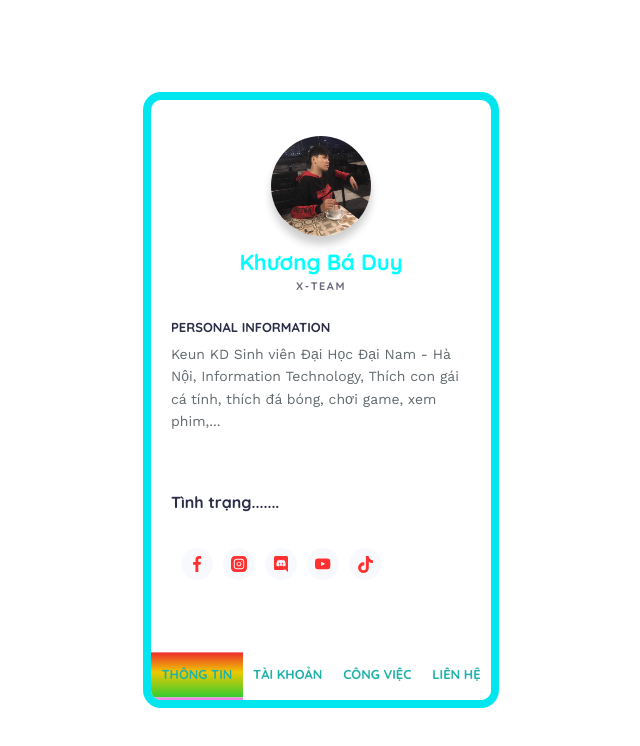
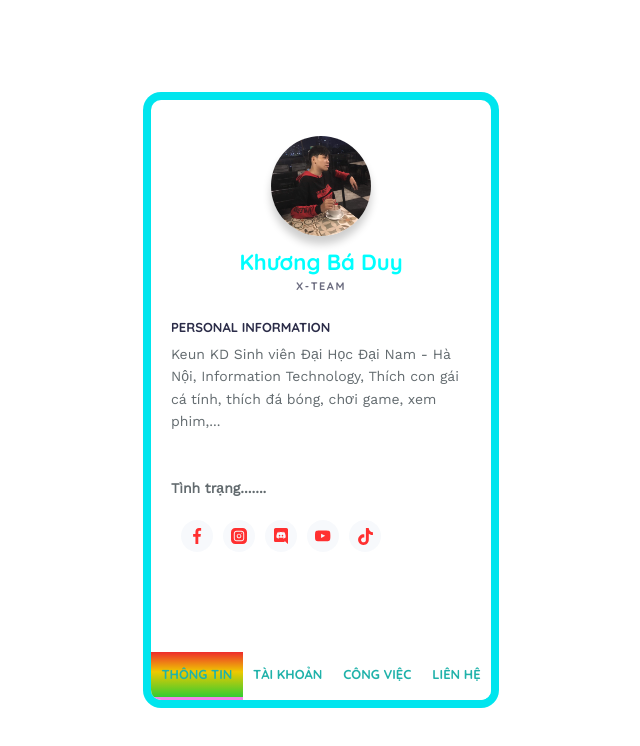
Before and after one commit to keunkd/keunkd.github.io, a plain HTML site: page index.html in a window 1280 px wide. Shown: the whole page, without its empty margins (319-959 px from the left). Drawn offline with nearby package versions, Linux system fonts and the light colour scheme; a script that the page names is missing.

Commit message:
Add files via upload

```diff
--- a/index.html
+++ b/index.html
@@ -32,7 +32,7 @@
                         <br>
                         <br>
                         <br>
-                        <strong><p>Tình trạng.......</strong>
+                        <strong>Tình trạng.......</strong>
                     </p>
                 </div>
                 <div class="card-social">
```
